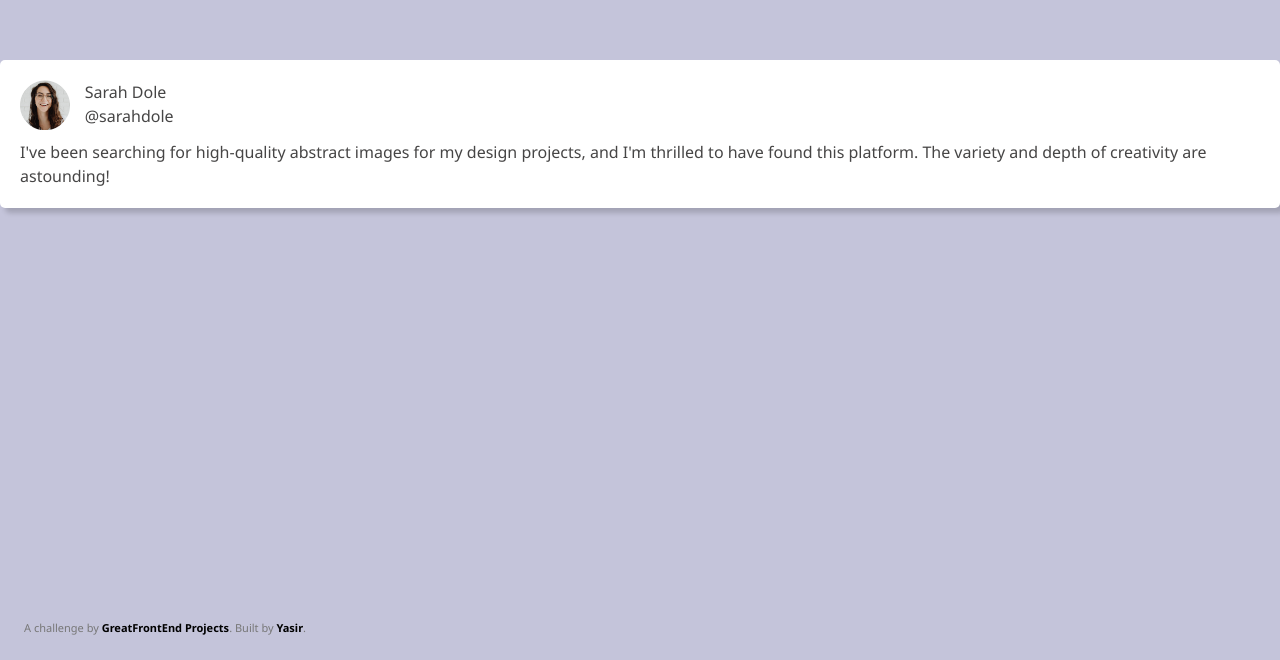
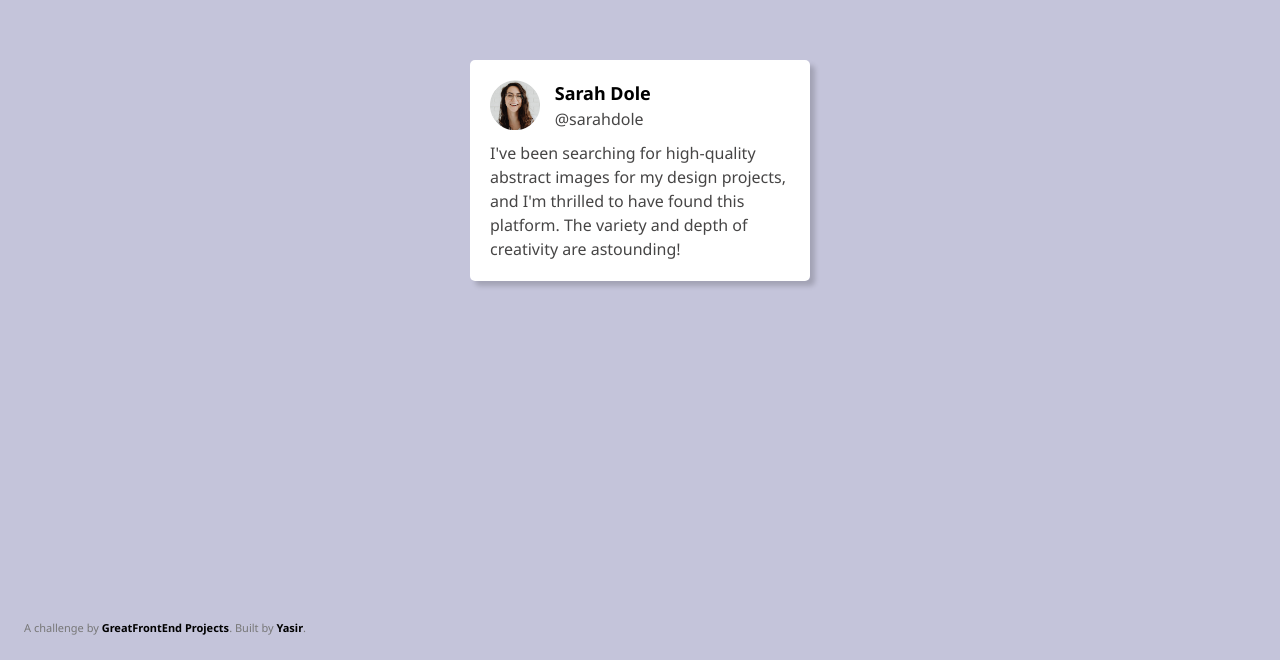
Before and after one commit to mhyasir87/testimonial, a plain HTML site: page index.html in a window 1280 px wide. Shown: the part 140-800 px from the top of the page. Drawn offline with nearby package versions, Linux system fonts and the light colour scheme.

Commit message:
for deployment final

```diff
--- a/css/style.css
+++ b/css/style.css
@@ -26,7 +26,7 @@ body {
   box-shadow: 5px 5px 5px rgba(8, 7, 7, 0.171);
   border-radius: 5px;
   margin-top: 200px;
-  max-width: 340px;
+  max-width: 340px !important;
   padding: 20px;
 }
 .user{
@@ -40,6 +40,7 @@ body {
   font-weight: bold;
   font-size:large;
   color: #000;
+  /* padding: 0px; */
 }
 .user img{
   height: 50px;
--- a/index.html
+++ b/index.html
@@ -1,6 +1,10 @@
 <!DOCTYPE html>
 <html lang="en">
   <head>
+    <meta http-equiv="Cache-Control" content="no-cache, no-store, must-revalidate" />
+    <meta http-equiv="Pragma" content="no-cache" />
+    <meta http-equiv="Expires" content="0" />
+
     <meta charset="utf-8" />
     <meta name="viewport" content="width=device-width, initial-scale=1" />
     <title>GreatFrontEnd Projects</title>
@@ -10,10 +14,13 @@
       href="https://fonts.googleapis.com/css2?family=Noto+Sans:ital,wght@0,100..900;1,100..900&display=swap"
       rel="stylesheet"
     />
-    <link rel="stylesheet" href="css/style.css" />
+
     <script src="https://cdn.tailwindcss.com"></script>
 
+
     <link rel="icon" href="img/favicon.ico" sizes="any" />
+
+    <link rel="stylesheet" href="css/style.css" />
   </head>
   <body>
     <!-- Add your site or application content here -->
@@ -21,7 +28,7 @@
       <div class="user">
         <img src="img/profile-thumbnail.png" alt="">
         <div class="username">
-          <p class="naem">Sarah Dole </p>
+          <p class="name">Sarah Dole </p>
           <p>@sarahdole</p>
         </div>
       </div>
```
